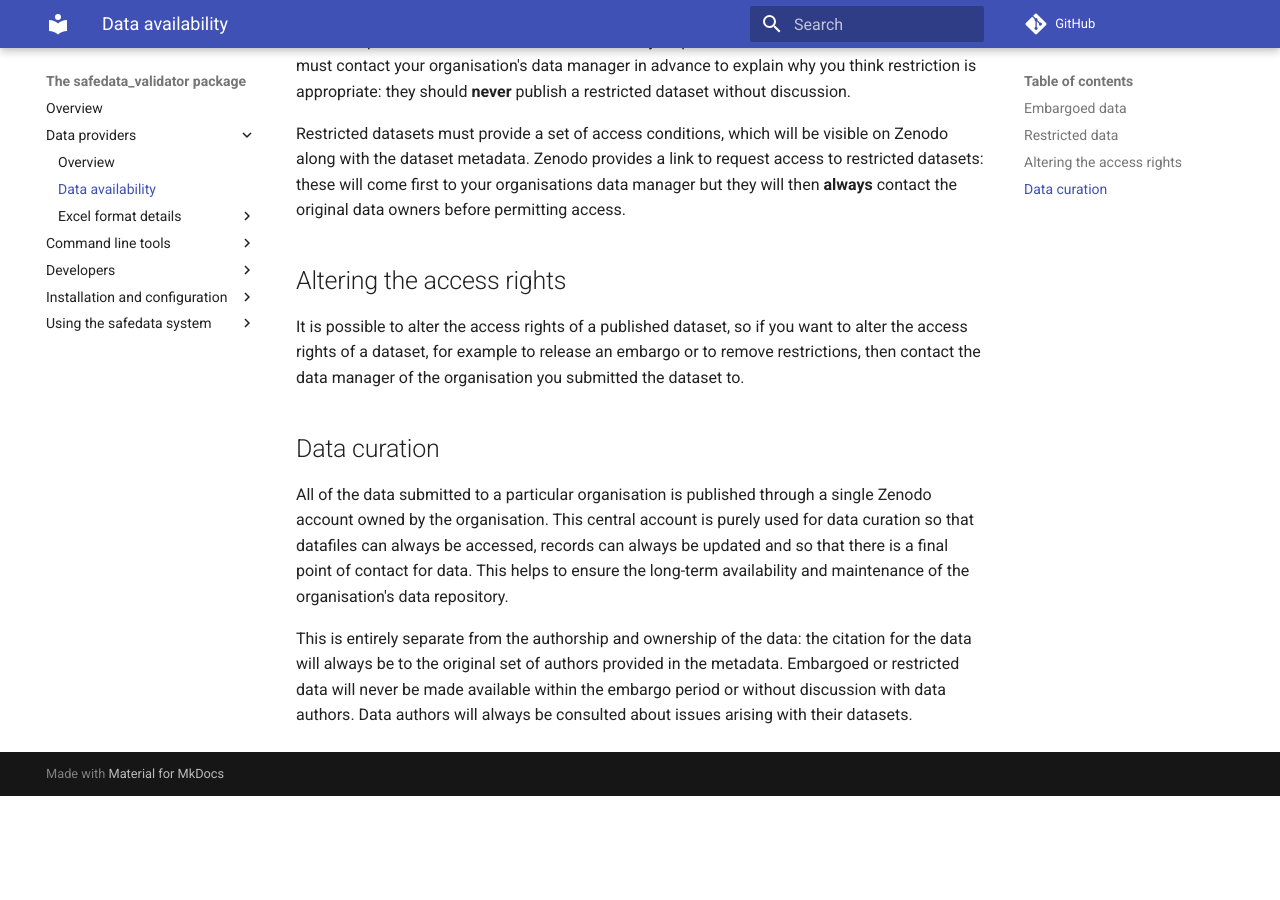
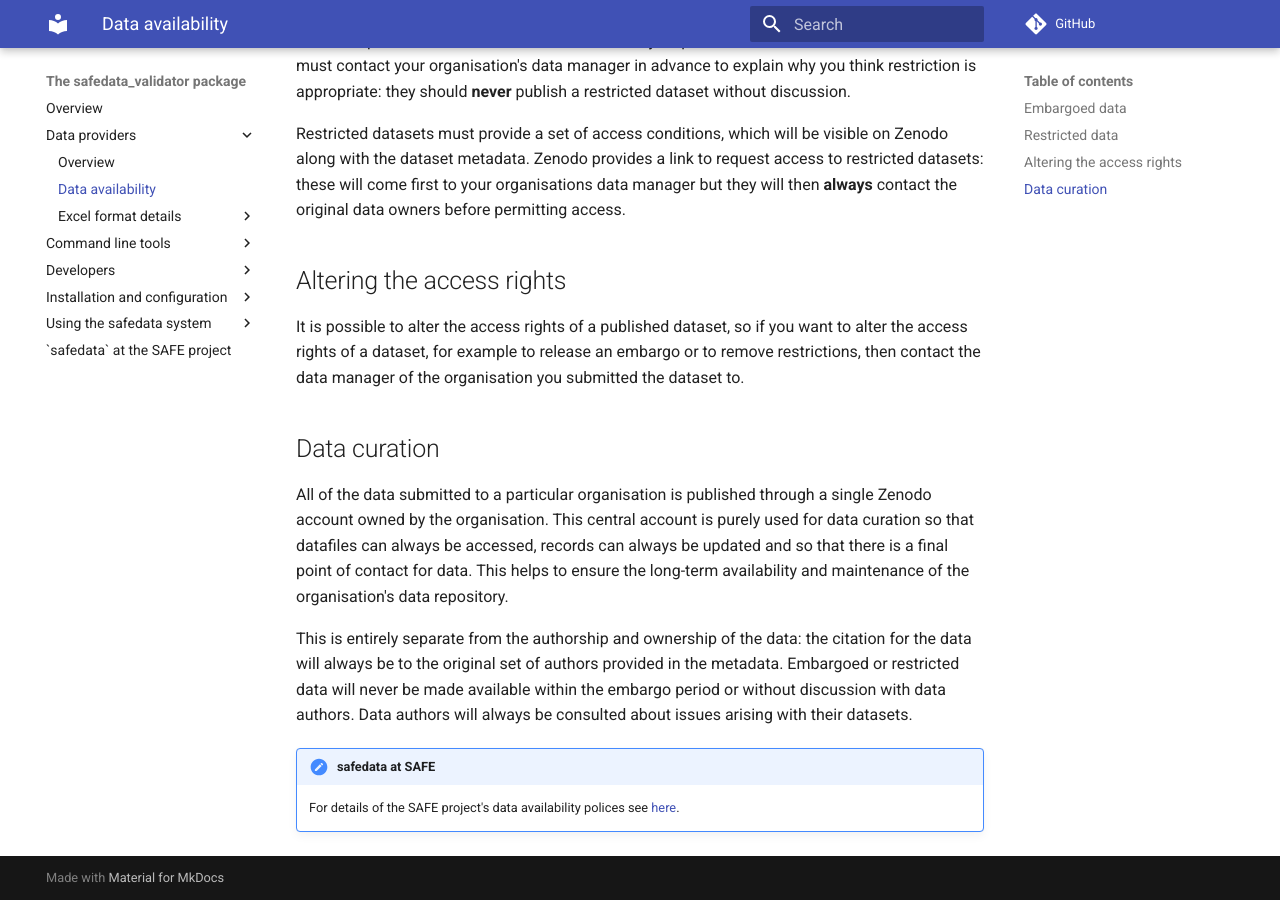
Before and after one commit to ImperialCollegeLondon/safedata_validator, an MkDocs documentation site: the page built from docs/data_providers/availability.md, in a window 1280 px wide and 900 px high, scrolled down 673 px. Built offline with MkDocs 1.6.1 and Material for MkDocs 9.7.7, drawn with Linux system fonts in a browser that asks for light colours; comment, search, counter and statistics services are not loaded; before the commit the page ends 1469 px from its top, so only the background shows below that.

Commit message:
Created new docs page for SAFE specific details

```diff
--- a/docs/data_providers/availability.md
+++ b/docs/data_providers/availability.md
@@ -53,3 +53,7 @@ for the data will always be to the original set of authors provided in the metad
 Embargoed or restricted data will never be made available within the embargo period or
 without discussion with data authors. Data authors will always be consulted about issues
 arising with their datasets.
+
+!!! Note "safedata at SAFE"
+    For details of the SAFE project's data availability polices see
+    [here](../safedata_at_SAFE.md).
--- a/mkdocs.yml
+++ b/mkdocs.yml
@@ -56,3 +56,4 @@ nav:
     - 'NCBI validation notes': 'install/ncbi_validation.md'
   - 'Using the safedata system':
     - 'Overview': 'using_safedata/overview.md'
+  - '`safedata` at the SAFE project': 'safedata_at_SAFE.md'
```
Also changed, not shown: docs/safedata_at_SAFE.md (added, +8 -0 lines).
